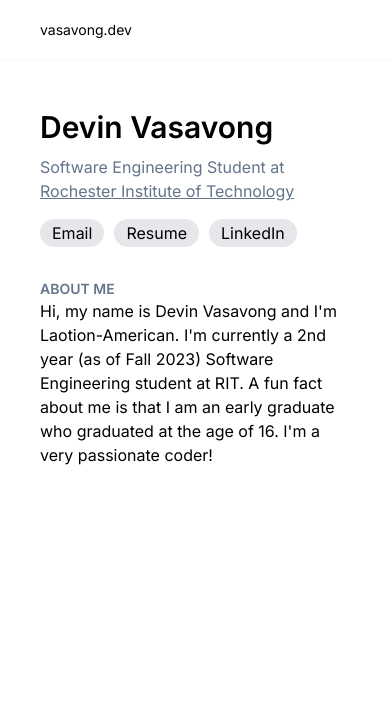
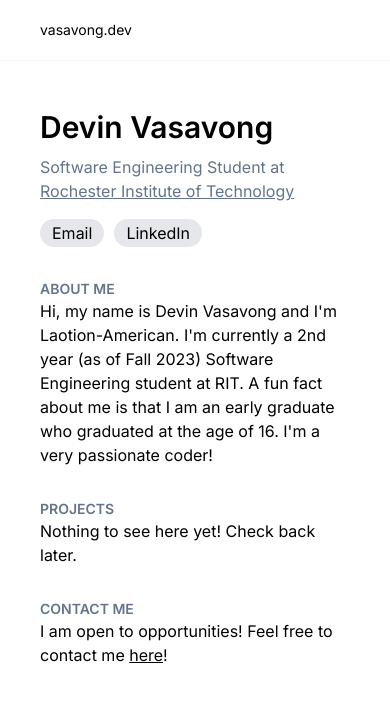
Before and after one commit to devinvasavong/portfolio, a Next.js app: page / in a window 390 px wide. Shown: the top 702 px of the page. Built offline with nearby package versions, Linux system fonts and the light colour scheme.

Commit message:
Removed resume because of my mobile phone number

```diff
--- a/app/page.tsx
+++ b/app/page.tsx
@@ -20,11 +20,11 @@ export default function Page() {
 							Email
 						</div>
 					</Link>
-					<Link href="https://drive.google.com/file/d/1f2OiCsq-c4d1L_O2T7Pj78mX9BMhi3Dr/view?usp=sharing">
+					{/* <Link href="https://drive.google.com/file/d/1f2OiCsq-c4d1L_O2T7Pj78mX9BMhi3Dr/view?usp=sharing">
 						<div className="px-3 py-0.5 bg-gray-200 rounded-full">
 							Resume
 						</div>
-					</Link>
+					</Link> */}
 					<Link href="https://linkedin.com/in/devinvasavong">
 						<div className="px-3 py-0.5 bg-gray-200 rounded-full">
 							LinkedIn
@@ -35,6 +35,18 @@ export default function Page() {
 					<h2 className="font-semibold uppercase text-sm text-slate-500">About me</h2>
 					<p>Hi, my name is Devin Vasavong and I&apos;m Laotion-American. I&apos;m currently a 2nd year (as of Fall 2023) Software Engineering student at RIT. A fun fact about me is that I am an early graduate who graduated at the age of 16. I&apos;m a very passionate coder!</p>
 				</div>
+				<div className="mt-[2rem] sm:mt-[5rem]">
+					<h2 className="font-semibold uppercase text-sm text-slate-500">Projects</h2>
+					<p>
+						Nothing to see here yet! Check back later.
+					</p>
+				</div>
+				<div className="mt-[2rem] sm:mt-[5rem]">
+					<h2 className="font-semibold uppercase text-sm text-slate-500">Contact me</h2>
+					<p>
+						I am open to opportunities! Feel free to contact me <Link href="mailto:devin@vasavong.com?subject=Contact Inquiry" className="underline">here</Link>!
+					</p>
+				</div>
 			</div>
 		</div>
 	)
```
